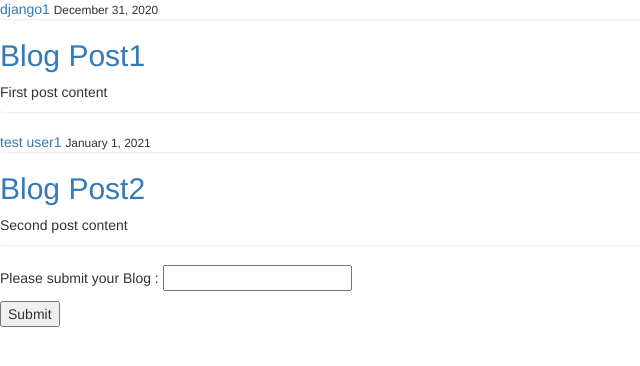
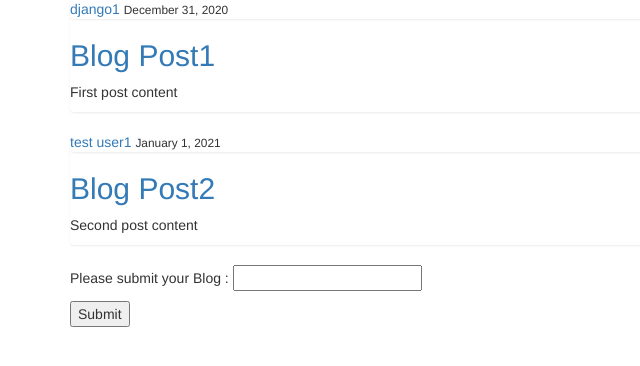
Before and after one commit to liberbell/py32, a Django app: page /business in a window 1280 px wide. Shown: the part 51-417 px from the top of the page, without its empty margins (0-640 px from the left). Run offline with Django 3.2, Linux system fonts and the light colour scheme; some libraries are stand-ins or nearby versions.

Commit message:
business8

```diff
--- a/django_project/blog/templates/blog/business.html
+++ b/django_project/blog/templates/blog/business.html
@@ -11,7 +11,7 @@ Business Blog
     <title>Business Blog</title>
 </head>
 
-<section>
+<section class="container">
     {% for post in posts %}
         <div class="list-group">
             <article>
@@ -28,7 +28,7 @@ Business Blog
     {% endfor %}
 </section>
 
-<section>
+<section class="container">
     <form action="" method="post">
         <p>
             Please submit your Blog :
```
